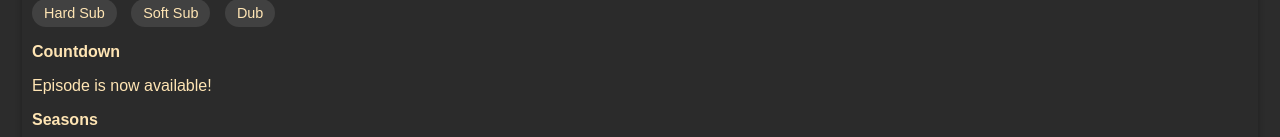
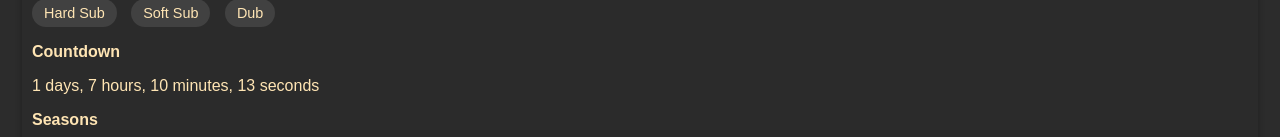
Before and after one commit to Spookz2/spookzcodes.github.io-, a plain HTML site: page watch.html in a window 1280 px wide. Shown: the part 869-1006 px from the top of the page. Drawn offline with Linux system fonts and the light colour scheme.

Commit message:
Update watch.html

```diff
--- a/watch.html
+++ b/watch.html
@@ -374,7 +374,7 @@
     });
 
     // Set the release date and time
-    const releaseDate = new Date('2025-03-23T09:30:00').getTime();
+    const releaseDate = new Date('2025-03-30T09:30:00').getTime();
 
     // Update the countdown every second
     const countdownTimer = setInterval(() => {
```
